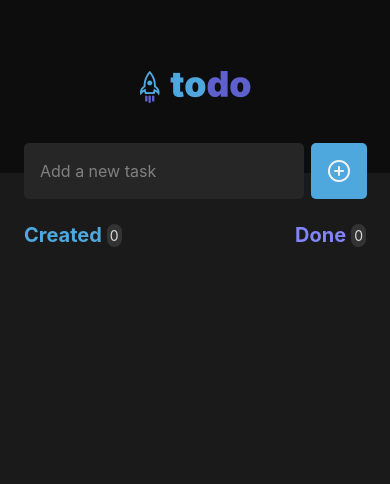
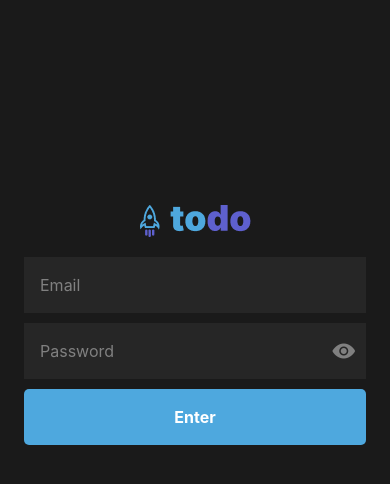
Before and after one commit to thiagonovato/01-todo-react-native, a React Native app: screen / in a window 390 px wide. Shown: the top 484 px of the page. Built offline with nearby package versions, Linux system fonts and the light colour scheme.

Commit message:
auth screen

```diff
--- a/App.tsx
+++ b/App.tsx
@@ -1,5 +1,5 @@
 import { StatusBar } from 'react-native';
-import { Home } from './src/screens/Home';
+import { Routes } from './src/routes/routes';
 
 export default function App() {
   return (
@@ -9,7 +9,7 @@ export default function App() {
         backgroundColor={'transparent'}
         translucent
       />
-      <Home />
+      <Routes />
     </>
   );
 }
--- /dev/null
+++ b/src/components/ButtonGeneric/index.tsx
@@ -0,0 +1,29 @@
+import React from 'react';
+import { ActivityIndicator, Text, TouchableOpacity, View } from 'react-native';
+import { Feather } from '@expo/vector-icons';
+import { styles } from './styles';
+import { COLORS } from '../../utils/colors';
+
+type Props = {
+  onPress: () => void;
+  title: string;
+  loading?: boolean;
+};
+export function ButtonGeneric({ onPress, title, loading }: Props) {
+  return (
+    <View style={styles.container}>
+      <TouchableOpacity
+        style={styles.button}
+        activeOpacity={0.9}
+        onPress={onPress}
+        disabled={loading}
+      >
+        {loading ? (
+          <ActivityIndicator color={COLORS.white} />
+        ) : (
+          <Text style={styles.title}>{title}</Text>
+        )}
+      </TouchableOpacity>
+    </View>
+  );
+}
--- /dev/null
+++ b/src/components/ButtonGeneric/styles.ts
@@ -0,0 +1,24 @@
+import { StyleSheet } from 'react-native'
+import { COLORS } from '../../utils/colors'
+
+
+export const styles = StyleSheet.create({
+  container: {
+    paddingHorizontal: 24,
+    width: "100%",
+  },
+  button: {
+    alignItems: 'center',
+    justifyContent: 'center',
+    borderRadius: 5,
+    height: 56,
+    width: "100%",
+    backgroundColor: COLORS.blue,
+
+  },
+  title: {
+    fontSize: 16,
+    color: COLORS.white,
+    fontWeight: "bold",
+  }
+})
--- a/src/components/Header/index.tsx
+++ b/src/components/Header/index.tsx
@@ -4,7 +4,6 @@ import { Image, View } from 'react-native';
 import { styles } from './styles';
 
 import Logo from '../../assets/logo-home.png';
-import { Form } from '../Form';
 export function Header() {
   return (
     <View style={styles.container}>
--- /dev/null
+++ b/src/components/Input/index.tsx
@@ -0,0 +1,57 @@
+import React from 'react';
+import {
+  Text,
+  TextInput,
+  TextInputProps,
+  TouchableOpacity,
+  View,
+} from 'react-native';
+import { styles } from './styles';
+import { COLORS } from '../../utils/colors';
+
+import { Ionicons } from '@expo/vector-icons';
+
+type IProps = TextInputProps & {
+  placeholder?: string;
+  password?: boolean;
+  secureTextEntry?: boolean;
+  setHidePass?: () => void;
+  type?: any;
+};
+export function Input({
+  placeholder,
+  password,
+  secureTextEntry,
+  type = 'none',
+  setHidePass,
+  ...rest
+}: IProps) {
+  return (
+    <View style={styles.container}>
+      <View style={styles.inputArea}>
+        <TextInput
+          style={styles.textInput}
+          placeholderTextColor={COLORS.gray300}
+          placeholder={placeholder}
+          secureTextEntry={secureTextEntry}
+          autoCapitalize='none'
+          inputMode={type}
+          {...rest}
+        />
+        {password && (
+          <TouchableOpacity
+            style={styles.icon}
+            activeOpacity={0.8}
+            onPress={() => setHidePass()}
+          >
+            <Ionicons
+              name={secureTextEntry ? 'eye' : 'eye-off'}
+              size={24}
+              color={COLORS.gray300}
+            />
+          </TouchableOpacity>
+        )}
+      </View>
+    </View>
+  );
+}
--- /dev/null
+++ b/src/components/Input/styles.ts
@@ -0,0 +1,25 @@
+import { StyleSheet } from 'react-native';
+import { COLORS } from '../../utils/colors';
+
+export const styles = StyleSheet.create({
+  container: {
+    paddingHorizontal: 24,
+    width: "100%",
+    marginBottom: 10
+  },
+  inputArea: {
+    flexDirection: "row",
+    alignItems: 'center',
+    backgroundColor: COLORS.gray500,
+  },
+  textInput: {
+    height: 56,
+    borderRadius: 5,
+    color: COLORS.gray300,
+    padding: 16,
+    fontSize: 16,
+    width: "90%"
+  },
+  icon: {
+  }
+})
--- /dev/null
+++ b/src/routes/routes.tsx
@@ -0,0 +1,11 @@
+import React from 'react';
+import { View } from 'react-native';
+import { styles } from './styles';
+import { Home } from '../screens/Home';
+import { SignIn } from '../screens/SignIn';
+
+export function Routes() {
+  const user = null;
+  console.log('user', user);
+  return <View style={styles.container}>{user ? <Home /> : <SignIn />}</View>;
+}
--- /dev/null
+++ b/src/routes/styles.ts
@@ -0,0 +1,9 @@
+import { StyleSheet } from 'react-native';
+import { COLORS } from '../utils/colors';
+
+export const styles = StyleSheet.create({
+  container: {
+    flex: 1,
+    backgroundColor: COLORS.gray600
+  }
+})
--- /dev/null
+++ b/src/screens/SignIn/index.tsx
@@ -0,0 +1,42 @@
+import React, { useState } from 'react';
+import { Image, Text, View } from 'react-native';
+
+import { styles } from './styles';
+import Logo from '../../assets/logo-home.png';
+import { Input } from '../../components/Input';
+import { ButtonGeneric } from '../../components/ButtonGeneric';
+
+export function SignIn() {
+  const [email, setEmail] = useState<string>();
+  const [password, setPassword] = useState<string>();
+  const [hidePass, setHidePass] = useState<boolean>(true);
+
+  async function handleSignIn() {
+    console.log('Logando...');
+  }
+
+  return (
+    <View style={styles.container}>
+      <Image source={Logo} style={styles.image} />
+      <Input
+        placeholder='Email'
+        value={email}
+        type={'email'}
+        onChangeText={setEmail}
+      />
+      <Input
+        placeholder='Password'
+        value={password}
+        onChangeText={setPassword}
+        secureTextEntry={hidePass}
+        password
+        setHidePass={() => setHidePass(!hidePass)}
+      />
+      <ButtonGeneric
+        title='Enter'
+        onPress={() => handleSignIn()}
+        loading={false}
+      />
+    </View>
+  );
+}
--- /dev/null
+++ b/src/screens/SignIn/styles.ts
@@ -0,0 +1,13 @@
+import { StyleSheet } from 'react-native';
+
+export const styles = StyleSheet.create({
+  container: {
+    flex: 1,
+    justifyContent: "center",
+    alignItems: "center",
+    marginBottom: "50%",
+  },
+  image: {
+    marginBottom: 20
+  }
+})
--- a/src/utils/colors.ts
+++ b/src/utils/colors.ts
@@ -13,6 +13,8 @@ export const COLORS = {
   gray200: "#D9D9D9",
   gray100: "#F2F2F2",
 
+  white: "#FFF",
+
   danger: "#E25858",
 
 }
```
